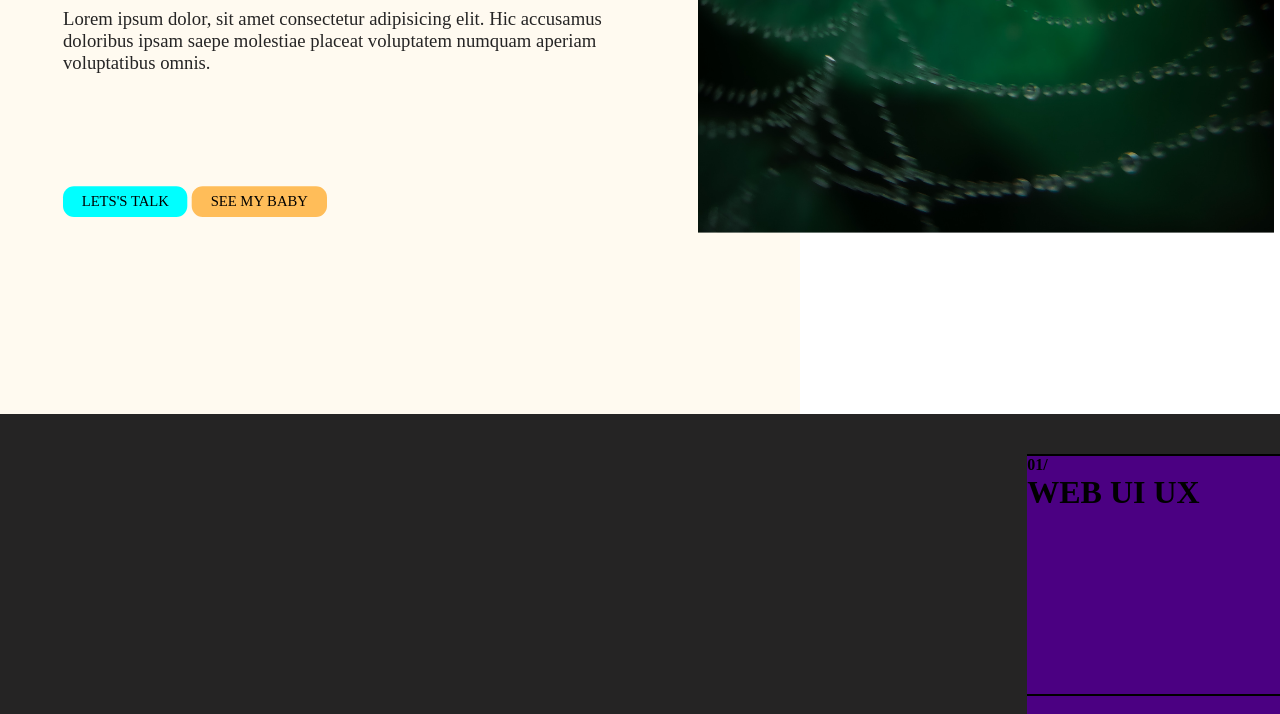
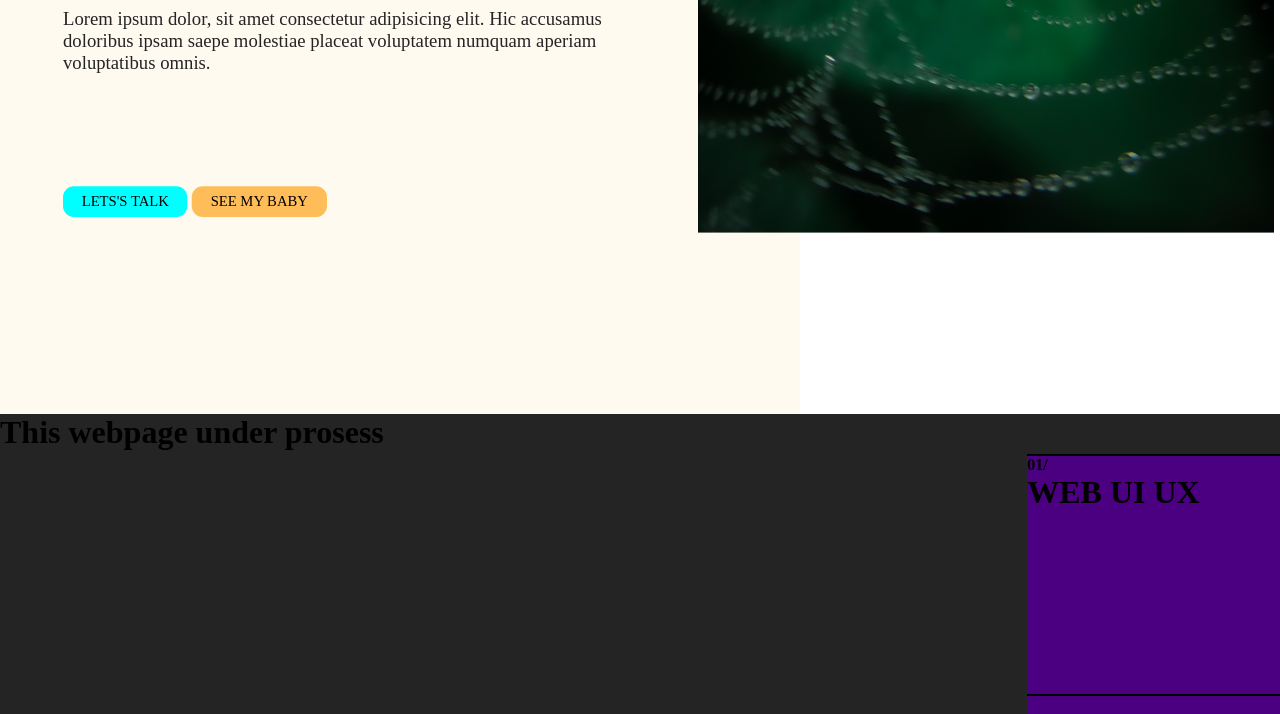
Before and after one commit to mrbot-apt/newwebpage, a plain HTML site: page index.html in a window 1280 px wide. Shown: the part 386-1100 px from the top of the page. Drawn offline with Linux system fonts and the light colour scheme.

Commit message:
Update index.html

```diff
--- a/index.html
+++ b/index.html
@@ -39,6 +39,7 @@
         </div>
     </div>
     <div id="page1">
+        <h1>This webpage under prosess <i class="fa-solid fa-face-smile-hearts"></i></h1>
         <div id="right"></div>
         <div id="left">
             <div class="box">
```
